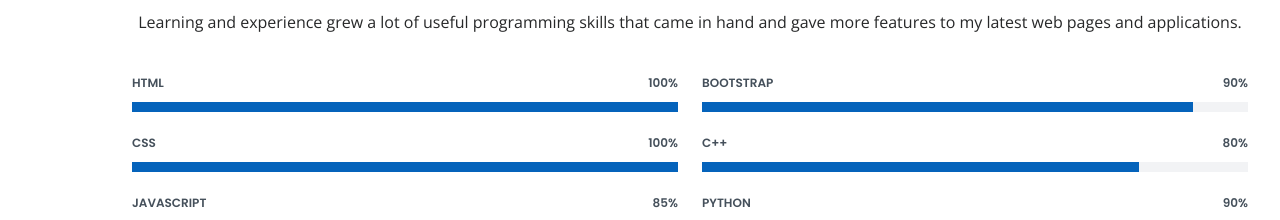
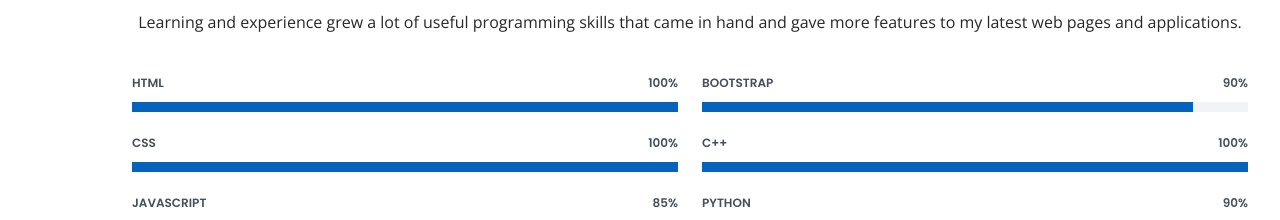
Before and after one commit to AliJarara/Resume, a plain HTML site: page index.html in a window 1280 px wide. Shown: the part 2000-2220 px from the top of the page. Drawn offline with nearby package versions, Linux system fonts and the light colour scheme.

Commit message:
C++ from 80 to 100

```diff
--- a/index.html
+++ b/index.html
@@ -207,9 +207,9 @@
 
 
                     <div class="progress">
-                        <span class="skill">C++ <i class="val">80%</i></span>
+                        <span class="skill">C++ <i class="val">100%</i></span>
                         <div class="progress-bar-wrap">
-                            <div class="progress-bar" role="progressbar" aria-valuenow="80" aria-valuemin="0" aria-valuemax="100"></div>
+                            <div class="progress-bar" role="progressbar" aria-valuenow="100" aria-valuemin="0" aria-valuemax="100"></div>
                         </div>
                     </div>
 
```
